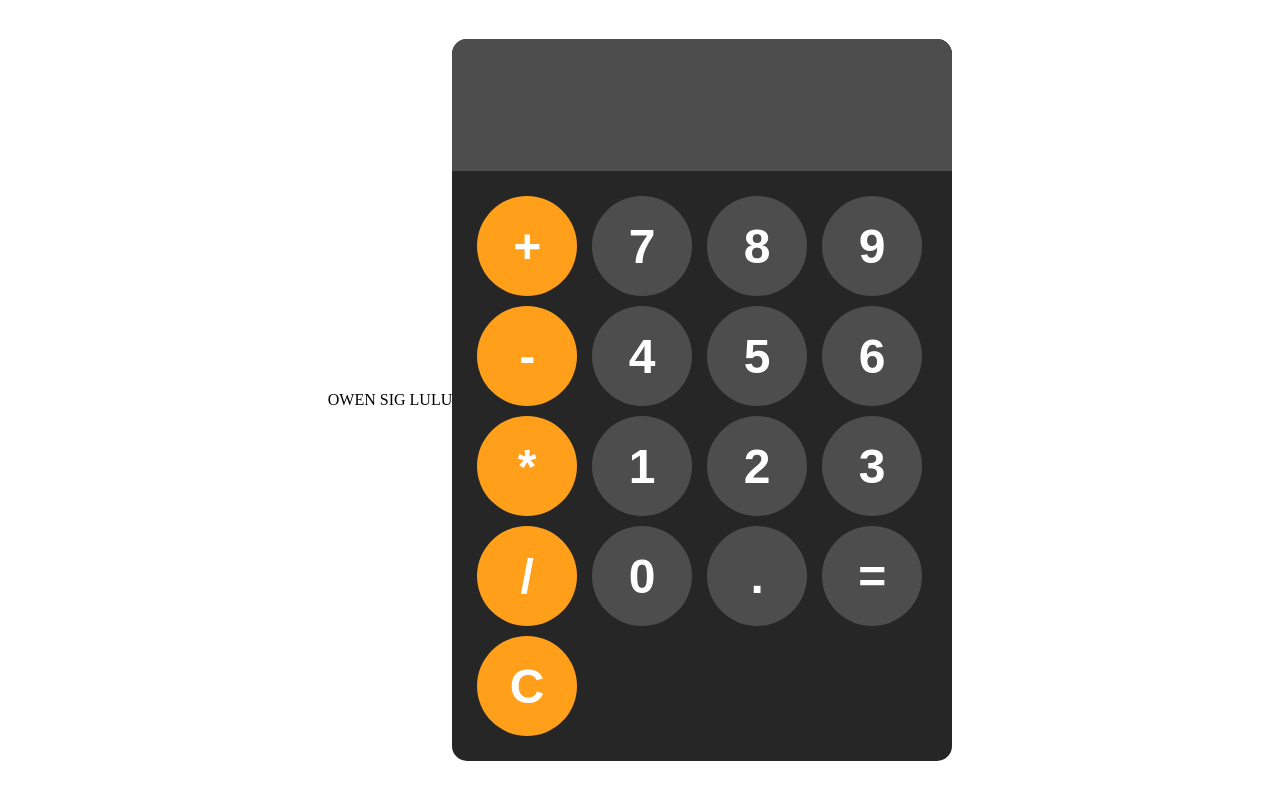
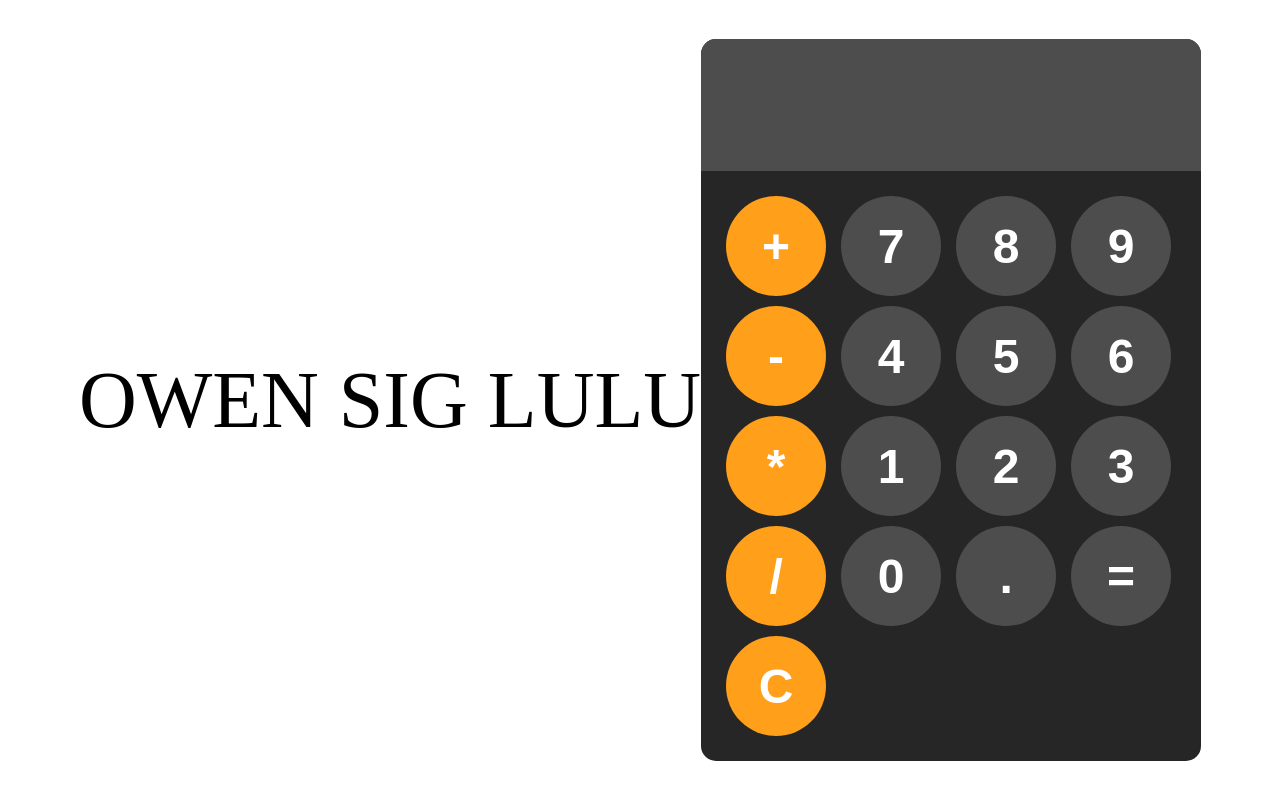
Before and after one commit to susa-del/dvxght-website, a plain HTML site: page index.html in a window 1280 px wide. Drawn offline with Linux system fonts and the light colour scheme.

Commit message:
Update style.css

```diff
--- a/style.css
+++ b/style.css
@@ -6,7 +6,9 @@ body{
     height: 100vh;
     background-color: hsl(0, 05, 95%);
 }
-
+#box{
+    font-size: 5rem;
+}
 #calculator{
     font-family: Arial, sans-serif;
     background-color: hsl(0, 0%, 15%);
```
